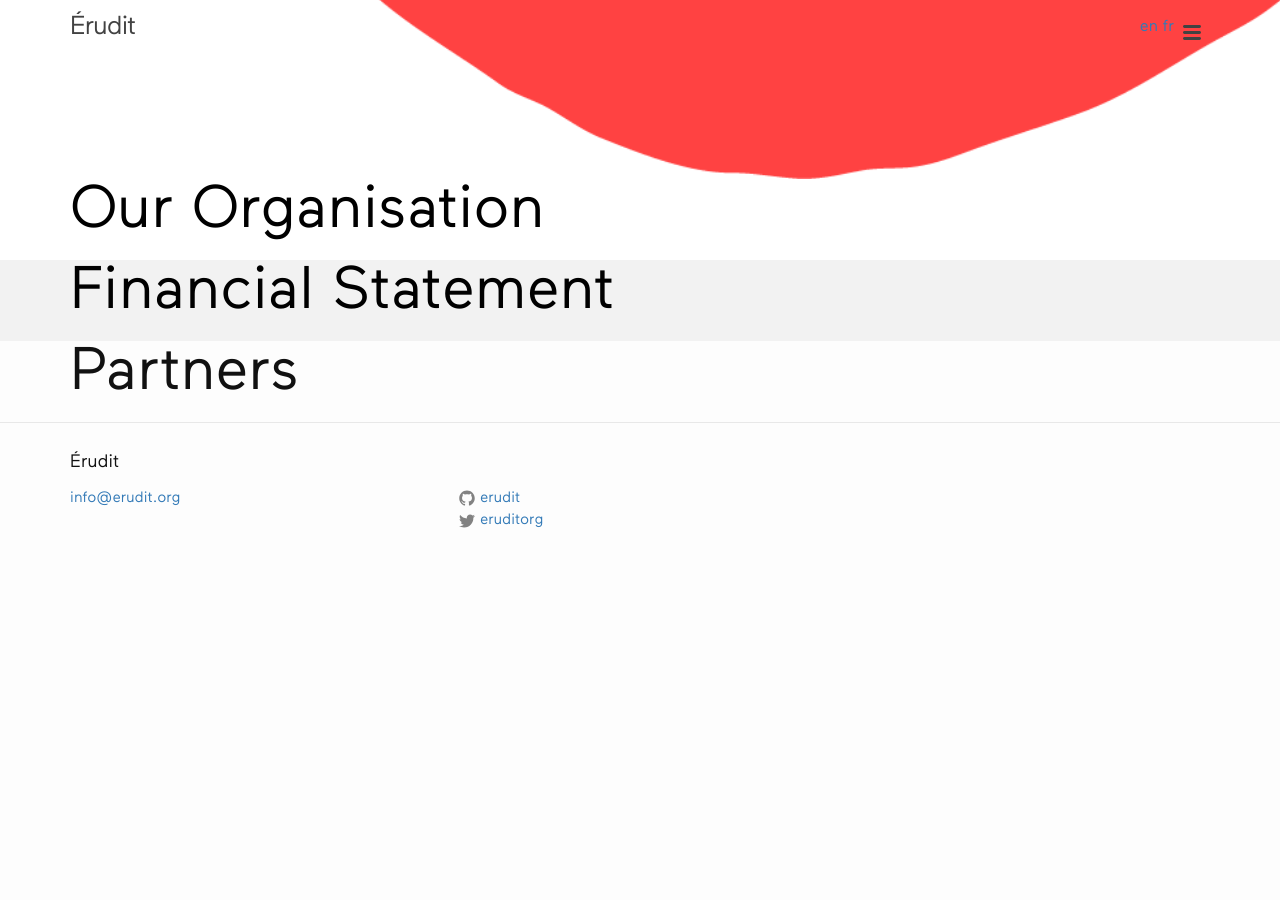
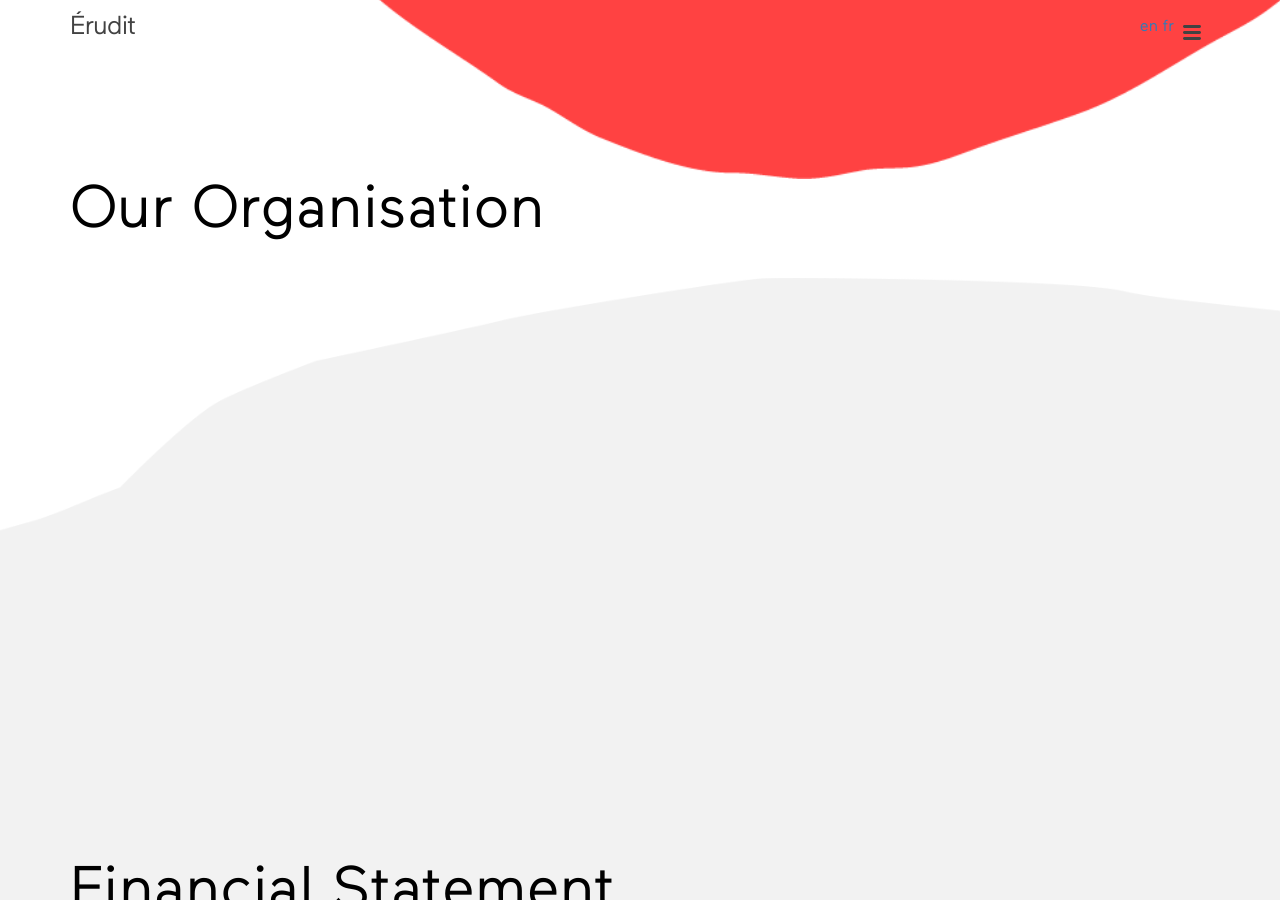
Before and after one commit to sssoz/annual-report-2016, a Jekyll site: the page built from en.html, in a window 1280 px wide and 900 px high, scrolled down 2963 px. Built offline with Jekyll 4.4.1, drawn with Linux system fonts in a browser that asks for light colours; some web fonts are replaced; before the commit the page ends 3541 px from its top, so only the background shows below that.

Commit message:
Update background images

```diff
--- a/_sass/_backgrounds.scss
+++ b/_sass/_backgrounds.scss
@@ -59,6 +59,17 @@
     display: block;
   }
 
+  &:after {
+    background-image: url("../img/bilan-financier-top.png");
+    background-repeat: no-repeat;
+    background-size: cover;
+    background-position: bottom center;
+    width: 100%;
+    height: 600px;
+    content: " ";
+    display: block;
+  }
+
 }
 
 #bilan-financier {
@@ -69,4 +80,16 @@
 #partenaires {
   background-color: #fff;
   color: $coral;
+
+  &:before {
+    background-image: url("../img/bilan-financier-bottom.png");
+    background-repeat: no-repeat;
+    background-size: cover;
+    background-position: bottom center;
+    width: 100%;
+    height: 600px;
+    content: " ";
+    display: block;
+  }
+
 }
```
Also changed, not shown: img/bilan-financier-bottom.png (added), img/bilan-financier-full.png (added), img/bilan-financier-top.png (added).
